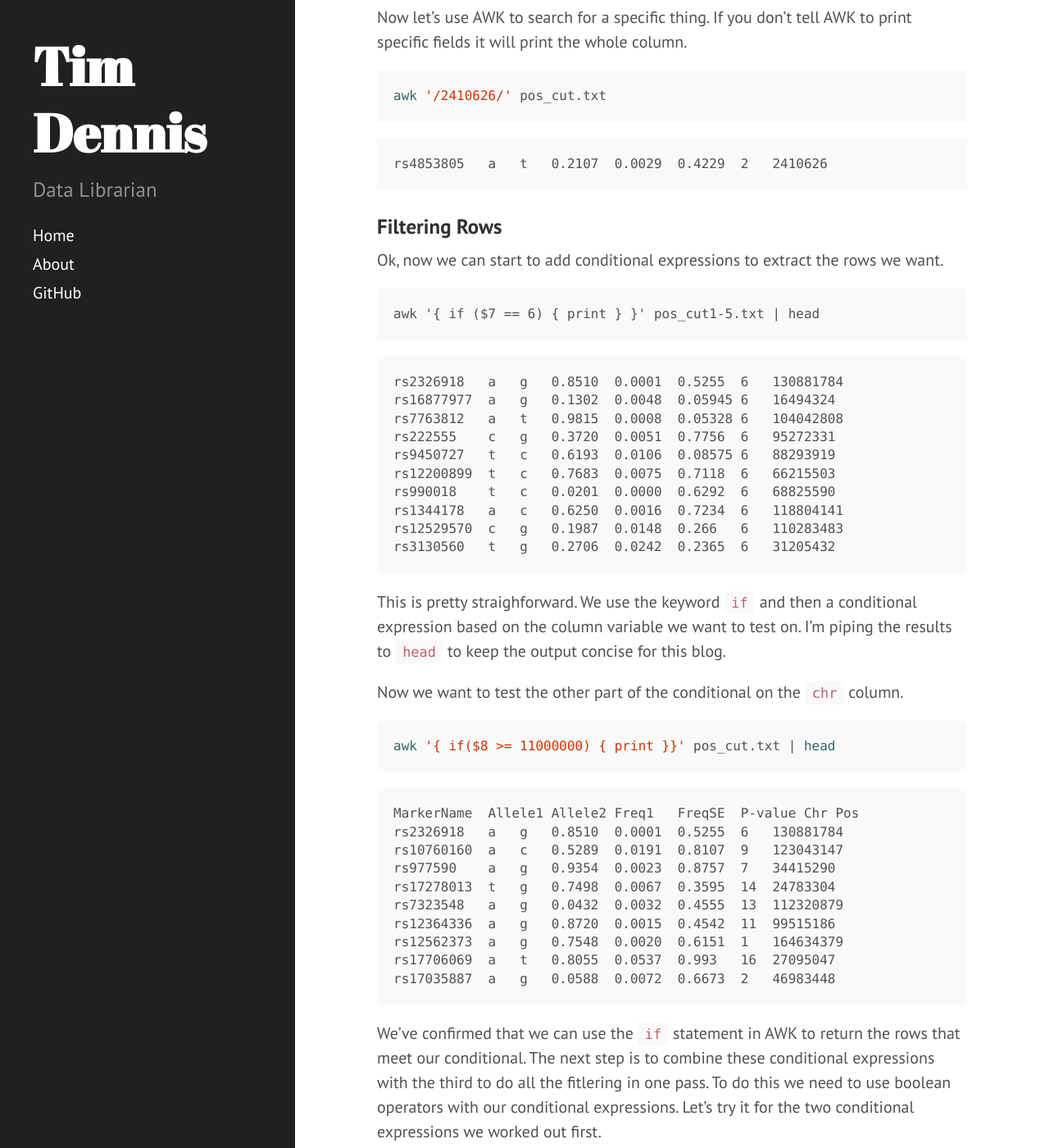
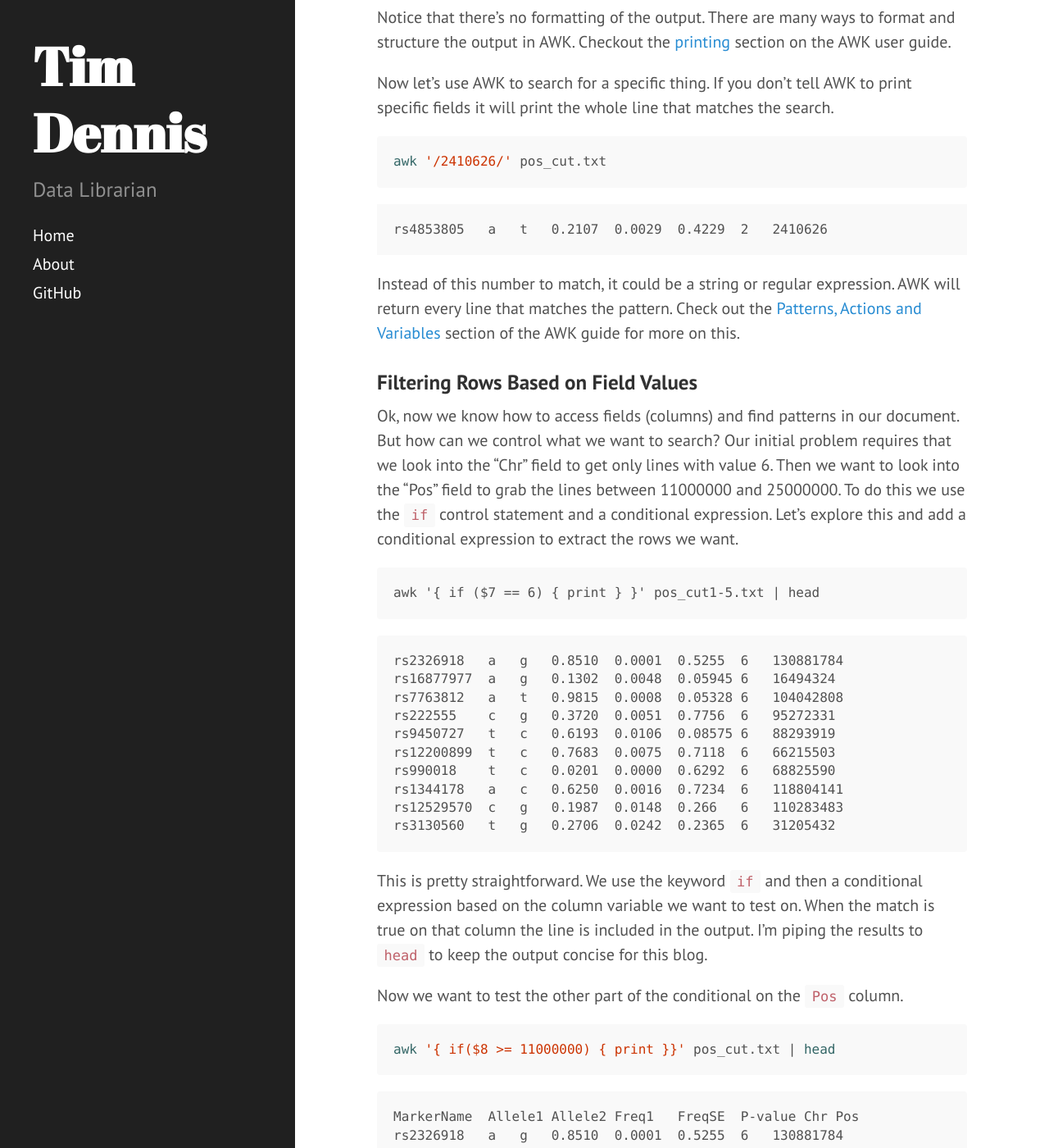
Before and after one commit to jt14den/jt14den.github.io, a Jekyll site: the page built from _posts/2016-08-09-using-awk-filter-rows.md, in a window 1280 px wide and 1400 px high, scrolled down 1753 px. Shown: the whole window at 82% size. Built offline with Jekyll 4.4.1, drawn with Linux system fonts in a browser that asks for light colours; some of the changed text lies outside the part shown.

Commit message:
editing doc

````diff
--- a/_posts/2016-08-09-using-awk-filter-rows.md
+++ b/_posts/2016-08-09-using-awk-filter-rows.md
@@ -23,7 +23,7 @@
 rs12562373  a   g   0.7548  0.0020  0.6151  1   164634379
 ```
 
-What we want to do is get the rows from “Chr” (column 7) when it equals 6 and also the “Pos” (column 8) when the values are betwee 11000000  and 25000000.
+What we want to do is get the rows from “Chr” (column 7) when it equals 6 and also the “Pos” (column 8) when the values are between 11000000  and 25000000.
 
 Let's start working out parts of the code in AWK. If you aren't familiar with AWk, it's a programming laguage designed for text processing and data extraction. One of the things it does well is recognize feilds in the data. For instance, we know we have 8 columns in our data. If you didn't know how many columns you have, you can find this out with a bit of AWK:
 
@@ -63,7 +63,9 @@
 ...
 ```
 
-Now let's use AWK to search for a specific thing. If you don't tell AWK to print specific fields it will print the whole column.
+Notice that there's no formatting of the output. There are many ways to format and structure the output in AWK. Checkout the [printing](https://www.gnu.org/software/gawk/manual/gawk.html#Printing) section on the AWK user guide.
+
+Now let's use AWK to search for a specific thing. If you don't tell AWK to print specific fields it will print the whole line that matches the search.
 
 ```bash
 awk '/2410626/' pos_cut.txt
@@ -73,9 +75,11 @@
 rs4853805   a   t   0.2107  0.0029  0.4229  2   2410626
 ```
 
-### Filtering Rows
+Instead of this number to match, it could be a string or regular expression. AWK will return every line that matches the pattern. Check out the [Patterns, Actions and Variables](https://www.gnu.org/software/gawk/manual/gawk.html#Patterns-and-Actions) section of the AWK guide for more on this.
 
-Ok, now we can start to add conditional expressions to extract the rows we want.
+### Filtering Rows Based on Field Values
+
+Ok, now we know how to access fields (columns) and find patterns in our document. But how can we control what we want to search? Our initial problem requires that we look into the "Chr" field to get only lines with value 6. Then we want to look into the "Pos" field to grab the lines between 11000000  and 25000000. To do this we use the `if` control statement and a conditional expression. Let's explore this and add a conditional expression to extract the rows we want.
 
 ```
 awk '{ if ($7 == 6) { print } }' pos_cut1-5.txt | head
@@ -94,9 +98,9 @@
 rs3130560   t   g   0.2706  0.0242  0.2365  6   31205432
 ```
 
-This is pretty straighforward. We use the keyword `if` and then a conditional expression based on the column variable we want to test on. I'm piping the results to `head` to keep the output concise for this blog.
+This is pretty straightforward. We use the keyword `if` and then a conditional expression based on the column variable we want to test on. When the match is true on that column the line is included in the output. I'm piping the results to `head` to keep the output concise for this blog.
 
-Now we want to test the other part of the conditional on the `chr` column.
+Now we want to test the other part of the conditional on the `Pos` column.
 
 ```bash
 awk '{ if($8 >= 11000000) { print }}' pos_cut.txt | head
@@ -115,7 +119,9 @@
 rs17035887  a   g   0.0588  0.0072  0.6673  2   46983448
 ```
 
-We've confirmed that we can use the `if` statement in AWK to return the rows that meet our conditional. The next step is to combine these conditional expressions with the third to do all the fitlering in one pass. To do this we need to use boolean operators with our conditional expressions. Let's try it for the two conditional expressions we worked out first.
+We've confirmed that we can use the `if` statement in AWK to return the rows that meet our conditionals. Check out the documentation on using [control statements](https://www.gnu.org/software/gawk/manual/gawk.html#Statements) in AWK.
+
+The next step is to combine these conditional expressions with the third (less than 25000000) to do all the filtering in one pass. To do this we need to use [boolean operators](https://www.gnu.org/software/gawk/manual/gawk.html#Boolean-Ops) with our conditional expressions. Let's try it for the two conditional expressions we worked out first.
 
 ```bash
 awk -F "\t" '{ if(($7 == 6) && ($8 >= 11000000)) { print } }' pos_cut.txt | tail
@@ -134,7 +140,7 @@
 rs2504065   a   g   0.4974  0.0009  0.3366  6   152136860
 ```
 
-We are using the boolean and `&&` here to combine our two conditional statements. Now let's add our second column `$8` condition (<=25000000) to our if
+We are using the boolean **and** `&&` here (other operators are `||` for **or** and `!` for **not**) to combine our two conditional statements. Now let's add our second column `$8` condition (<=25000000) to our if statement.
 
 ```bash
 awk -F "\t" '{ if(($7 == 6) && ($8 >= 11000000 && $8 <= 25000000)) { print } }' pos_cut.txt
@@ -151,4 +157,6 @@
 rs9476984   c   g   0.0711  0.0014  0.9935  6   16036569
 ```
 
-The final step would be to redirect this into a new file.
+That works! The final step here might be to redirect this into a new file.
+
+AWK is pretty flexible. We can use at the command line in conjunction with other UNIX commands in a pipeline or we can use AWK inside a shell script as well. You can also put an AWK program in it's own file and run with `awk -f source-file`. There are also many more features in the [AWK language](https://www.gnu.org/software/gawk/manual/gawk.html). The big takeaway here is that if you run into a file that exceeds or slows down memory bound languages like R, you can use stream based operations on those files in AWK.
````
